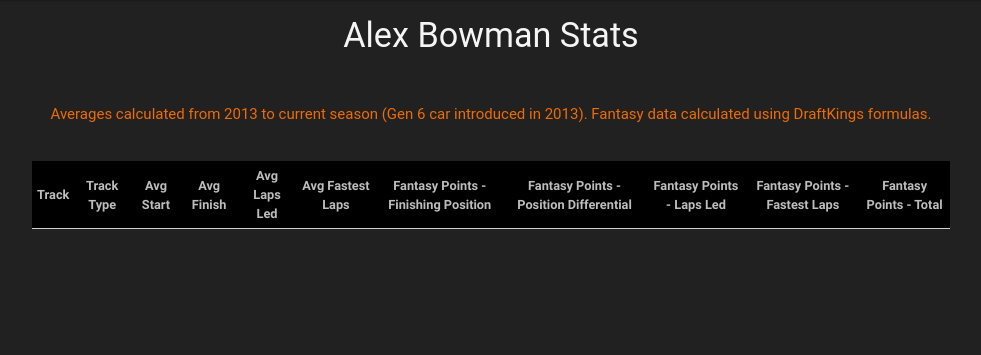
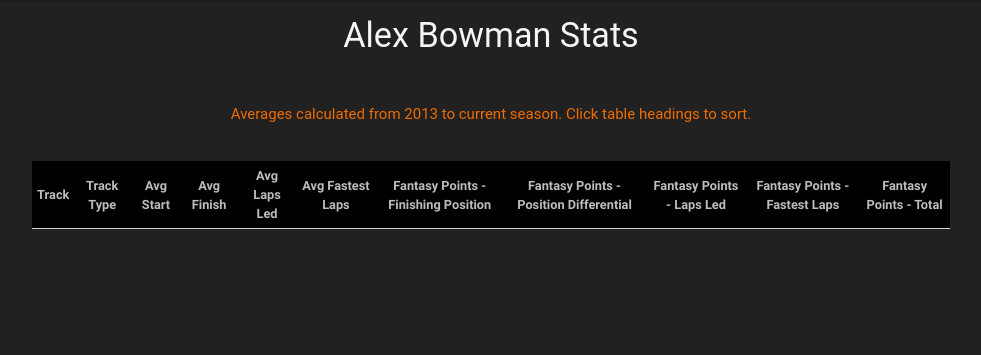
Before and after one commit to rmews/driverduel, a Flask app: a page that uses templates/driver.html in a window 1280 px wide. Shown: the part 65-420 px from the top of the page, without its empty margins (149-1130 px from the left). Run offline with Flask 2, Linux system fonts and the light colour scheme; data comes from the database, SQL or seed files in the repository; lists and menus that the app fills with data are empty; some libraries are stand-ins or nearby versions; some web fonts are replaced.

Commit message:
updated paragraph copy

```diff
--- a/templates/driver.html
+++ b/templates/driver.html
@@ -15,7 +15,7 @@
         </div>
         <div class="row">
             <div class="col s12 center orange-text text-darken-3">
-                <p>Averages calculated from 2013 to current season (Gen 6 car introduced in 2013). Fantasy data calculated using DraftKings formulas.</p>
+                <p>Averages calculated from 2013 to current season. Click table headings to sort.</p>
             </div>
         </div>
     </div>
```
